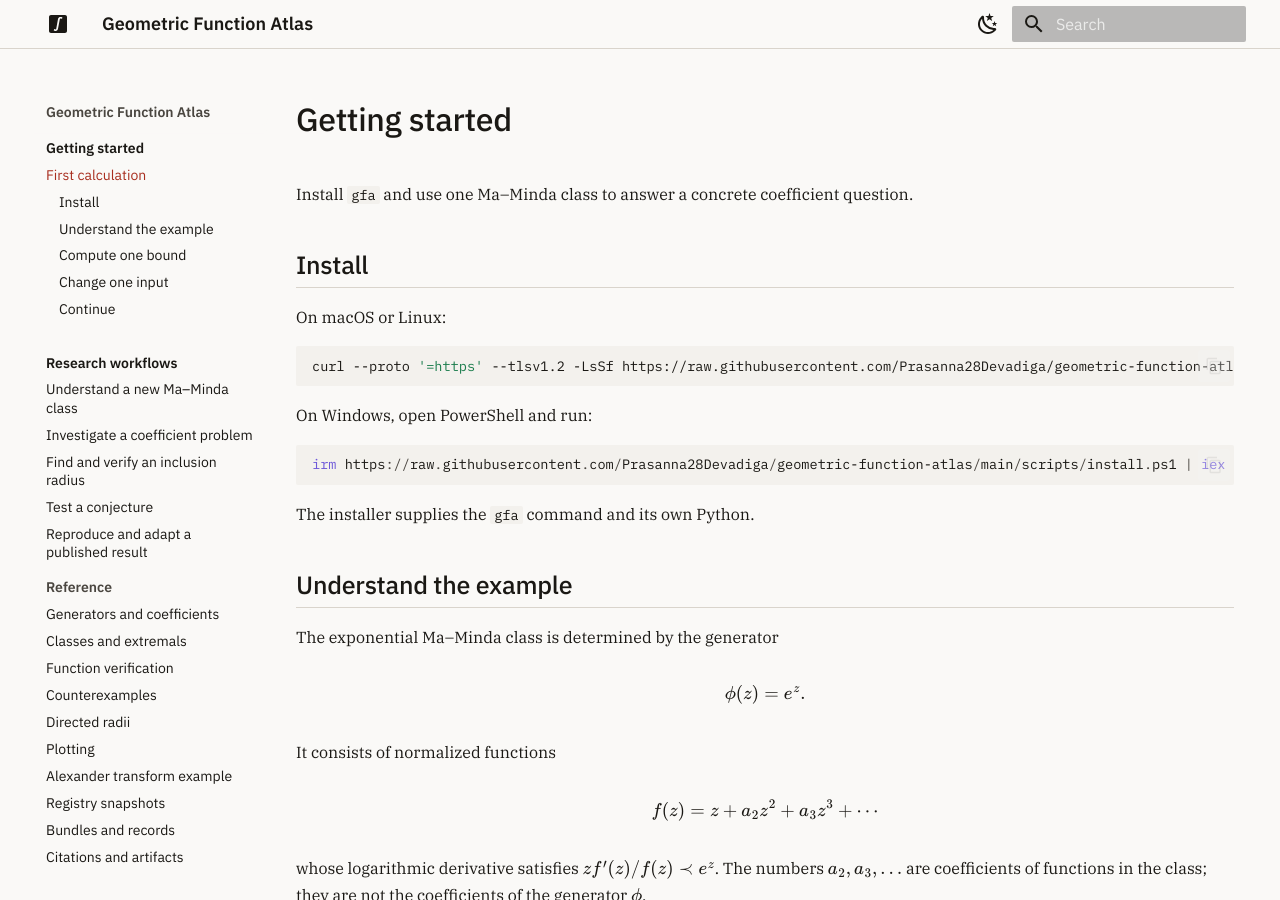
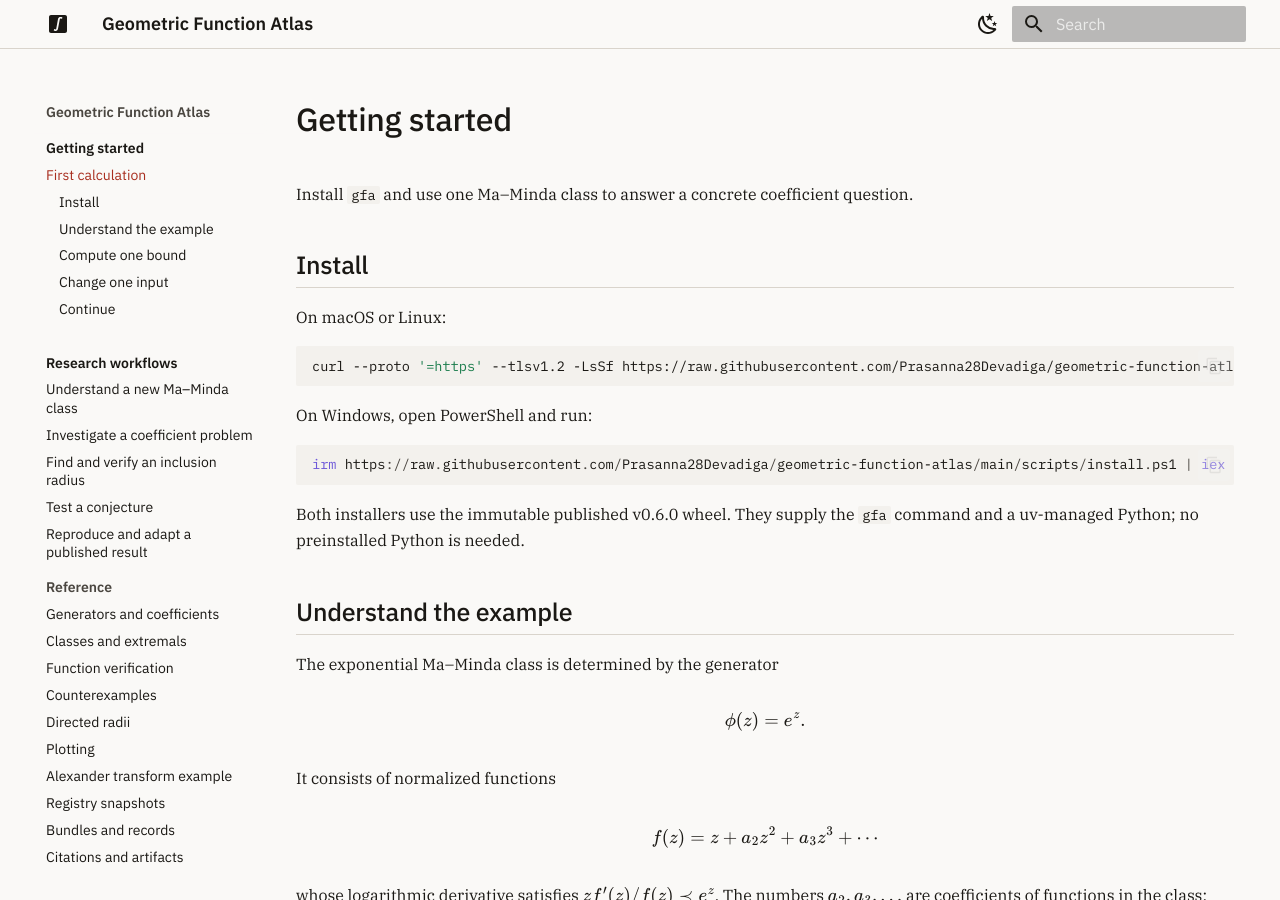
Before and after one commit to Prasanna28Devadiga/geometric-function-atlas, an MkDocs documentation site: the page built from docs/getting-started.md, in a window 1280 px wide and 900 px high. Built offline with MkDocs 1.6.1 and Material for MkDocs 9.7.7, drawn with Linux system fonts in a browser that asks for light colours.

Commit message:
docs: point public installers to published v0.6.0 wheel (#43)
Co-authored-by: Prasanna Devadiga <Prasanna28Devadiga@users.noreply.github.com>

````diff
--- a/docs/getting-started.md
+++ b/docs/getting-started.md
@@ -17,7 +17,8 @@ On Windows, open PowerShell and run:
 irm https://raw.githubusercontent.com/Prasanna28Devadiga/geometric-function-atlas/main/scripts/install.ps1 | iex
 ```
 
-The installer supplies the `gfa` command and its own Python.
+Both installers use the immutable published v0.6.0 wheel. They supply the
+`gfa` command and a uv-managed Python; no preinstalled Python is needed.
 
 ## Understand the example
 
````
Also changed, not shown: README.md (+4 -3 lines), docs/PROVENANCE.md (+1 -1 lines), 5 other files.
